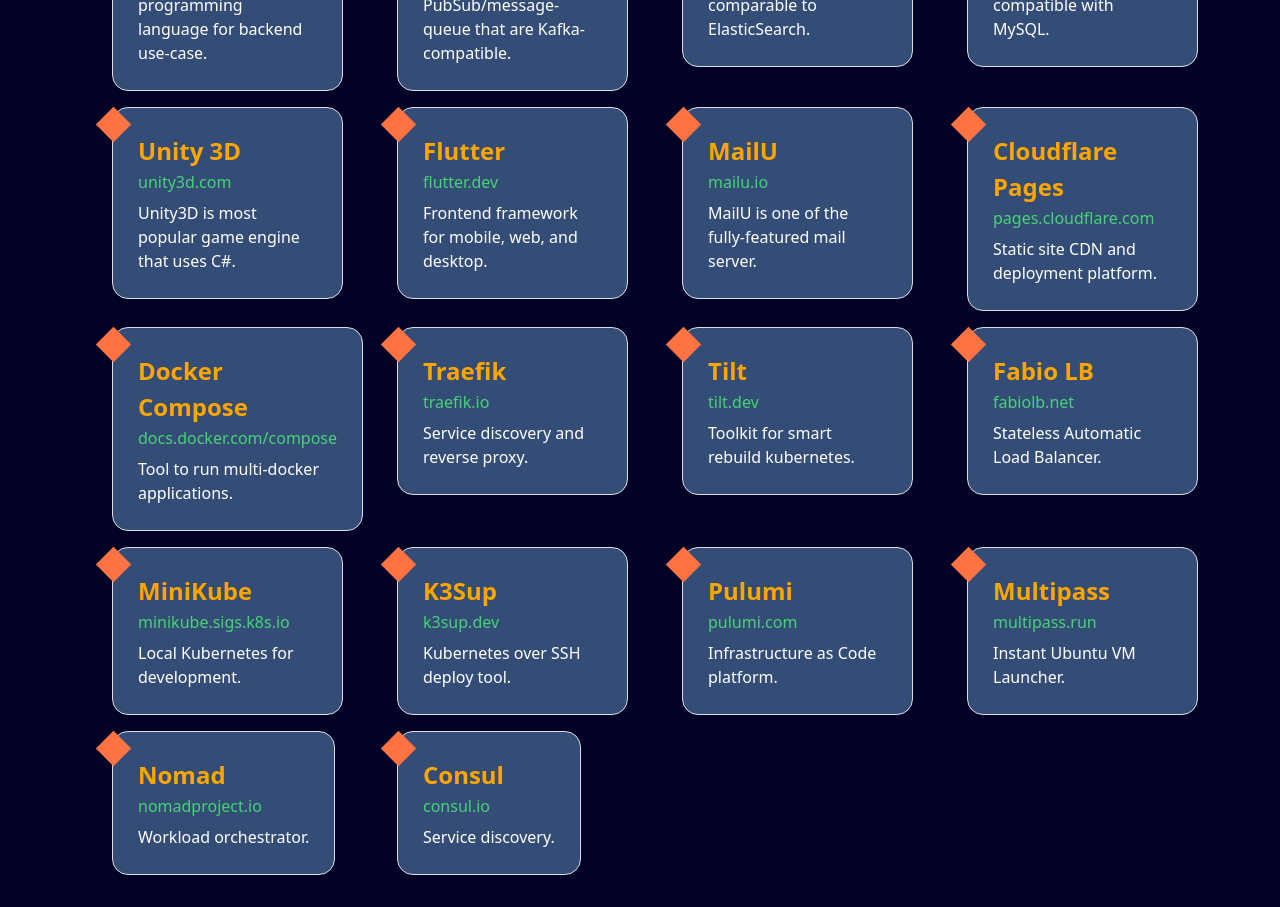
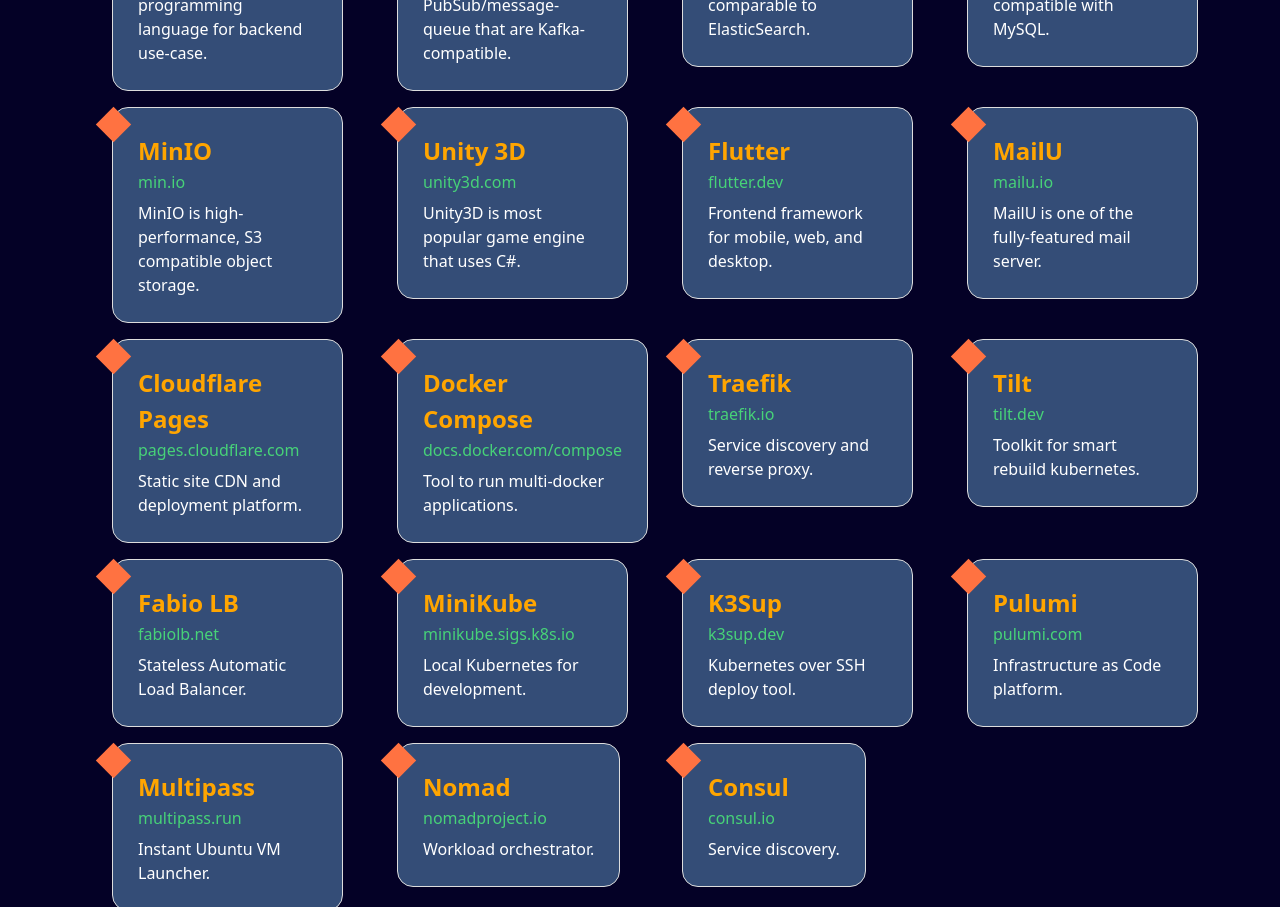
Before and after one commit to kokizzu/benalu.dev, a Svelte app: page / in a window 1280 px wide. Shown: the part 4680-5587 px from the top of the page. Built offline with nearby package versions, Linux system fonts and the light colour scheme.

Commit message:
forgot add minio

```diff
--- a/src/routes/OurTechs.svelte
+++ b/src/routes/OurTechs.svelte
@@ -44,6 +44,9 @@
 			</SmallBox>
 			<SmallBox title="TiDB " site="en.pingcap.com">
 				TiDB is one of the auto-healing database that compatible with MySQL.
+			</SmallBox>
+			<SmallBox title="MinIO " site="min.io">
+				MinIO is high-performance, S3 compatible object storage.
 			</SmallBox>
 			<SmallBox title="Unity 3D " site="unity3d.com">
 				Unity3D is most popular game engine that uses C#.
```
